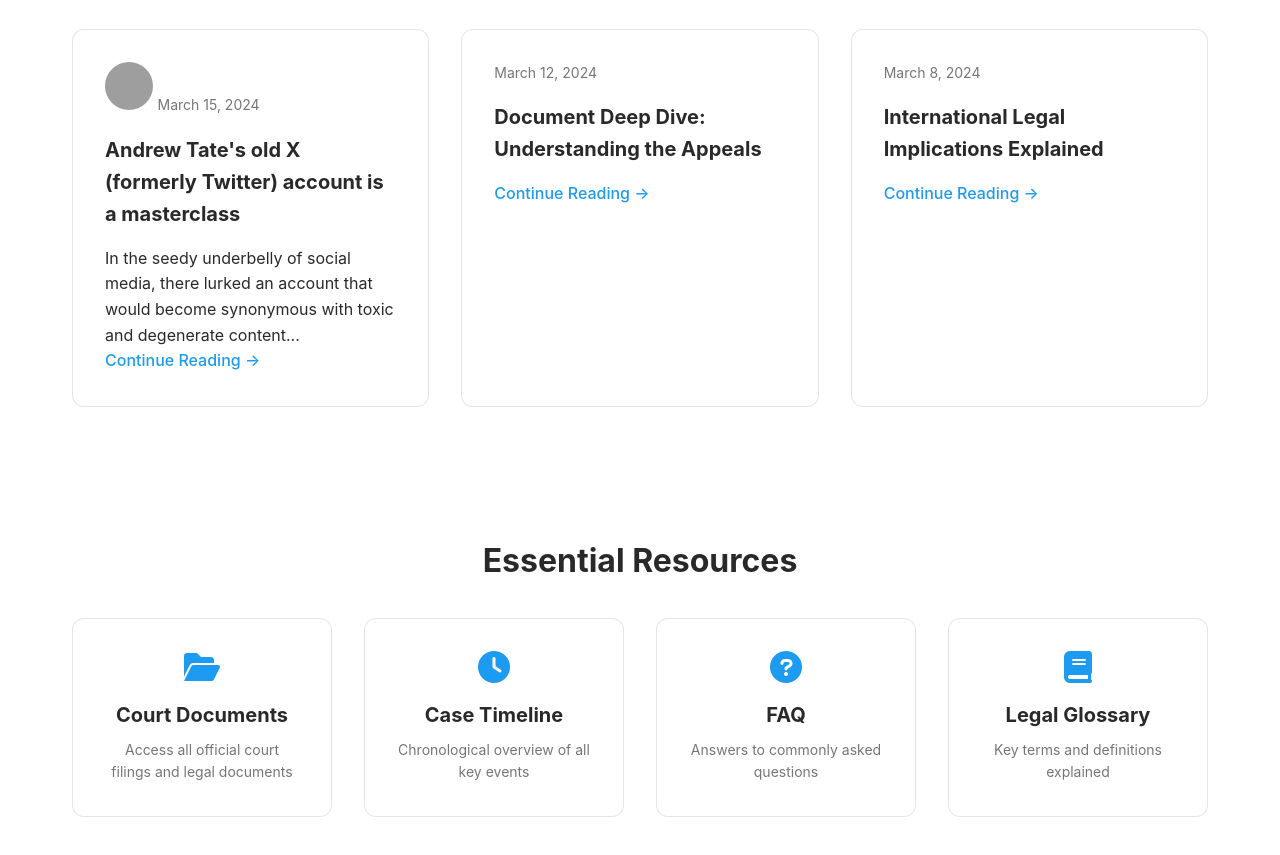
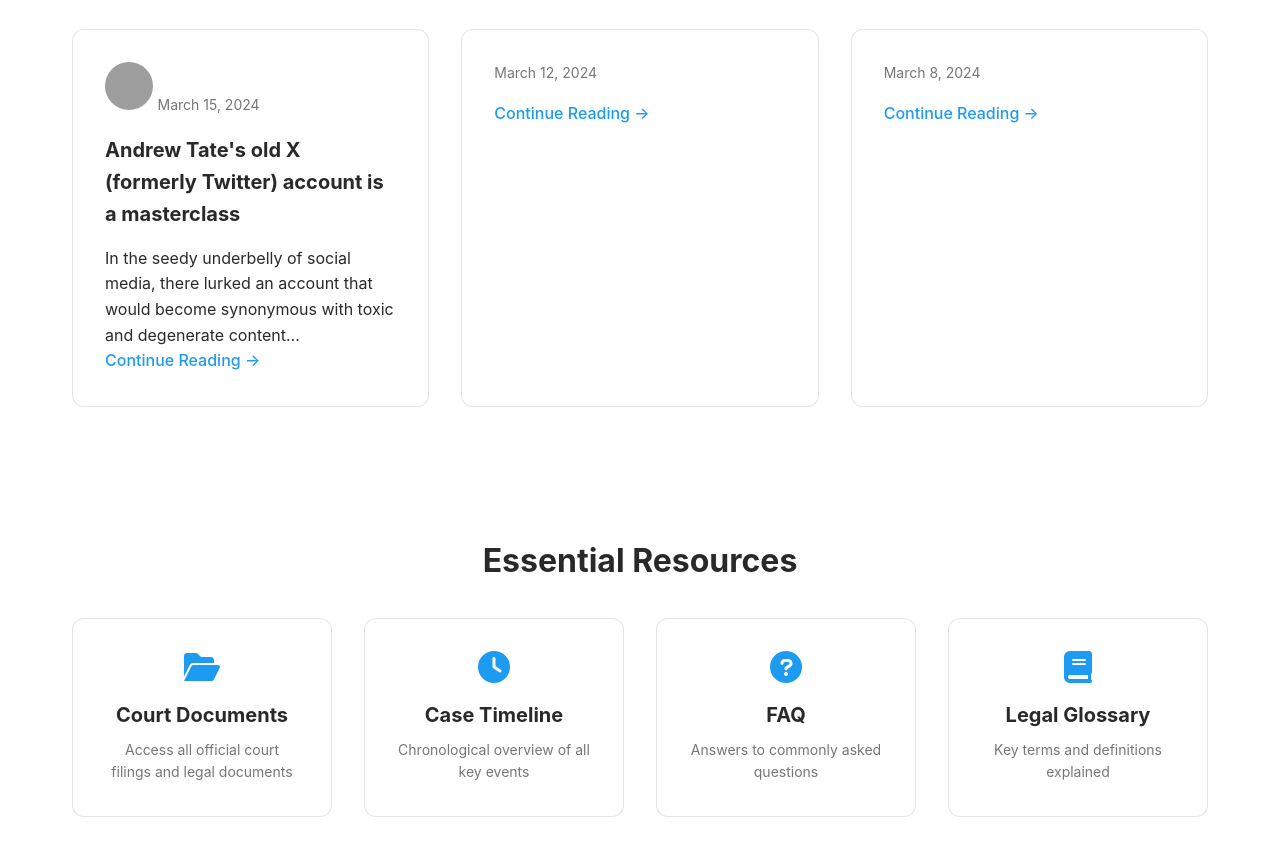
Before and after one commit to realalexandru/tate-case, a plain HTML site: page index.html in a window 1280 px wide. Shown: the part 1488-2343 px from the top of the page. Drawn offline with Linux system fonts and the light colour scheme; grey boxes are pictures that could not be loaded; a web font is replaced by a local one.

Commit message:
Update index.html

```diff
--- a/index.html
+++ b/index.html
@@ -716,14 +716,14 @@
 
                 <article class="article-card">
                     <span class="article-date">March 12, 2024</span>
-                    <h3>Document Deep Dive: Understanding the Appeals</h3>
+                    <h3></h3>
                     <p></p>
                     <a href="/article/appeals-analysis" class="read-more">Continue Reading →</a>
                 </article>
 
                 <article class="article-card">
                     <span class="article-date">March 8, 2024</span>
-                    <h3>International Legal Implications Explained</h3>
+                    <h3></h3>
                     <p></p>
                     <a href="/article/international-impact" class="read-more">Continue Reading →</a>
                 </article>
```
